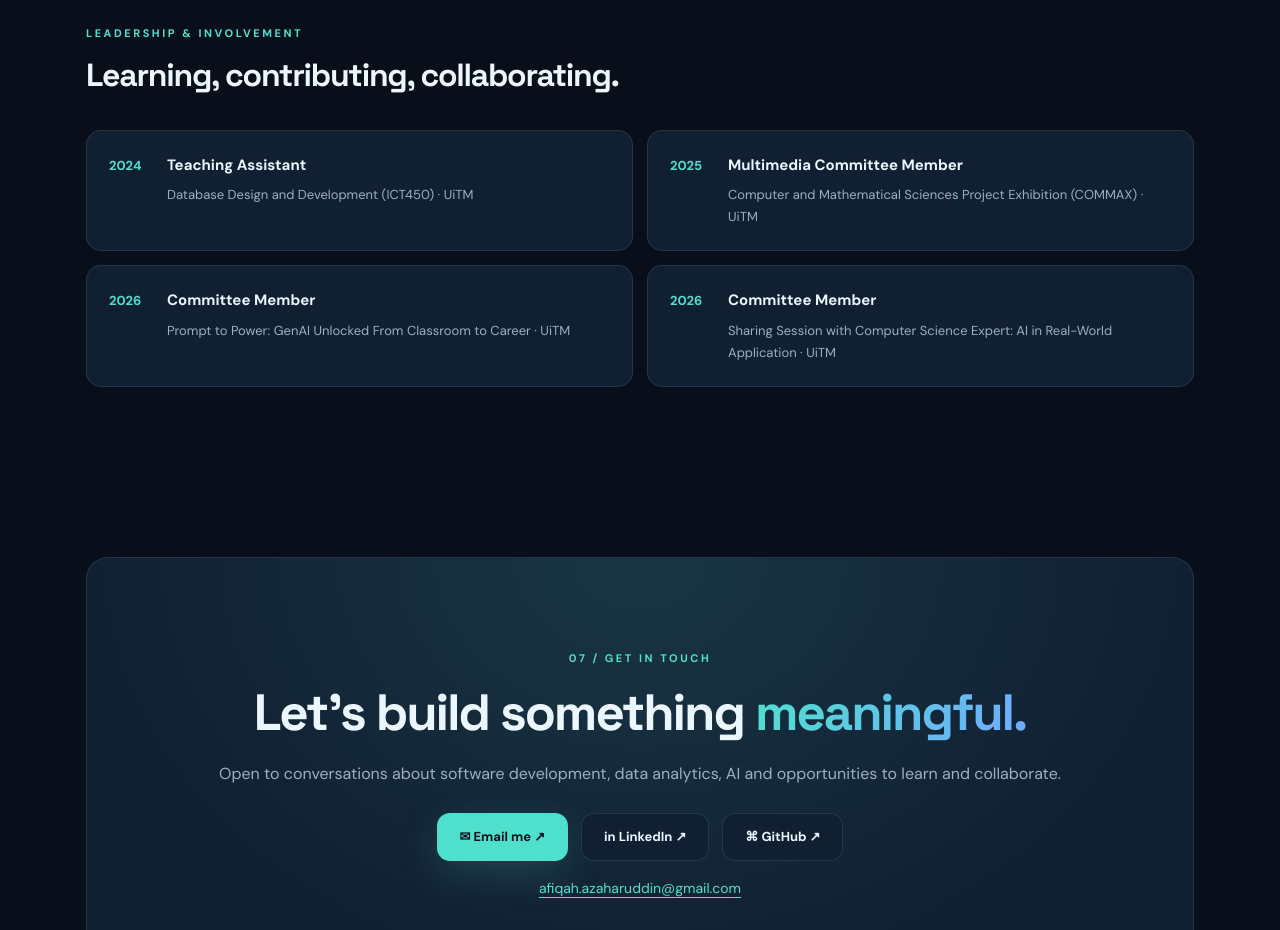
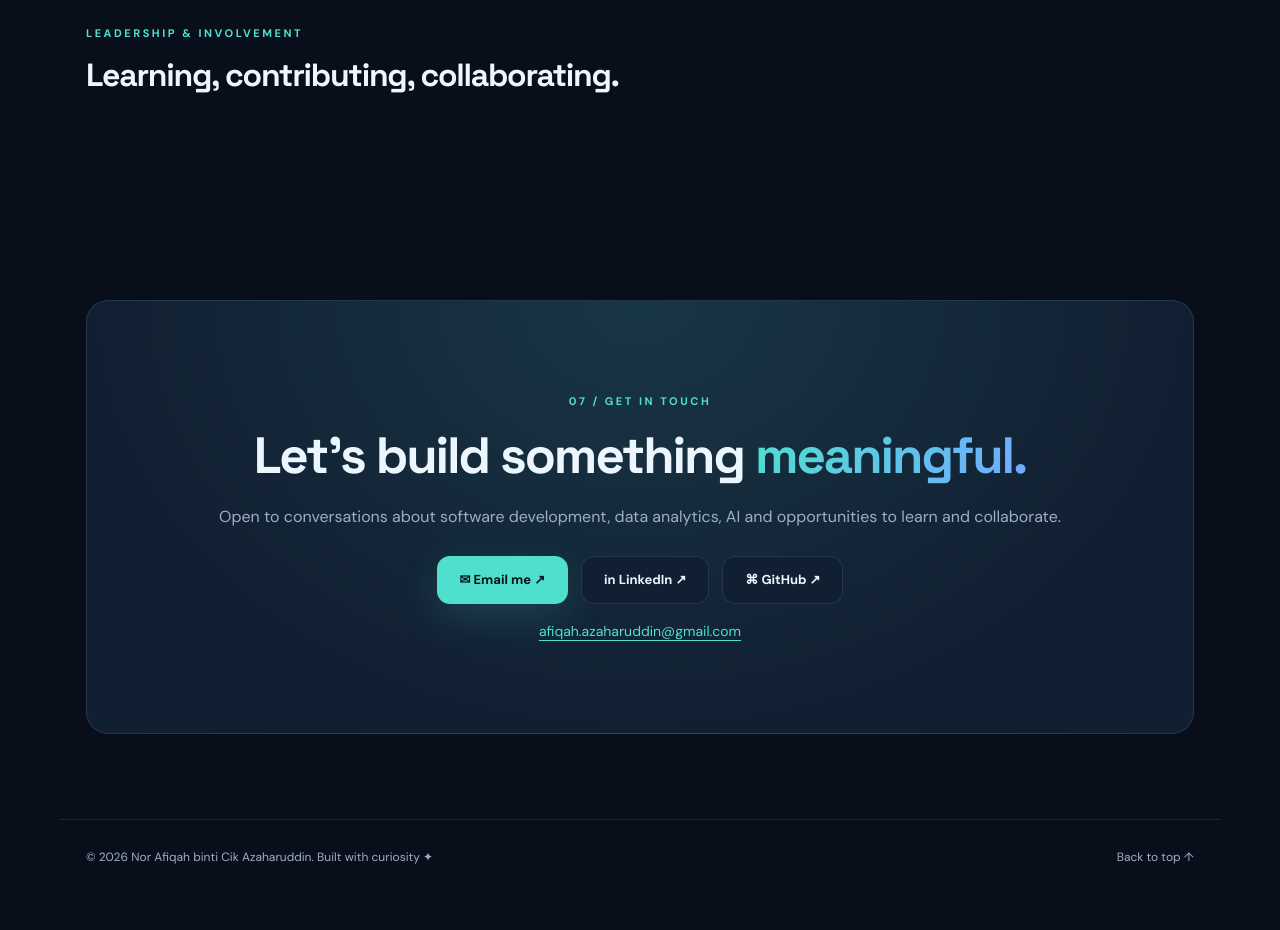
Before and after one commit to fiqahcaa/fiqahcaa.github.io, a plain HTML site: page index.html in a window 1280 px wide. Shown: the part 6460-7390 px from the top of the page. After the commit the page ends 7359 px from the top, so only its background shows below. Drawn offline with Linux system fonts and the light colour scheme.

Commit message:
Update index.html

```diff
--- a/index.html
+++ b/index.html
@@ -70,12 +70,6 @@
         <article class="recognition-card reveal"><span class="recognition-icon" aria-hidden="true">✦</span><span class="project-kind">CERTIFICATION · 2026</span><h3>Introduction to Artificial Intelligence</h3><p>IBM SkillsBuild</p></article>
       </div>
       <div class="section-intro involvement-heading reveal"><span class="section-kicker">LEADERSHIP &amp; INVOLVEMENT</span><h3>Learning, contributing, collaborating.</h3></div>
-      <div class="involvement-grid">
-        <article class="involvement-item reveal"><span class="involvement-year">2024</span><div><h4>Teaching Assistant</h4><p>Database Design and Development (ICT450) · UiTM</p></div></article>
-        <article class="involvement-item reveal"><span class="involvement-year">2025</span><div><h4>Multimedia Committee Member</h4><p>Computer and Mathematical Sciences Project Exhibition (COMMAX) · UiTM</p></div></article>
-        <article class="involvement-item reveal"><span class="involvement-year">2026</span><div><h4>Committee Member</h4><p>Prompt to Power: GenAI Unlocked From Classroom to Career · UiTM</p></div></article>
-        <article class="involvement-item reveal"><span class="involvement-year">2026</span><div><h4>Committee Member</h4><p>Sharing Session with Computer Science Expert: AI in Real-World Application · UiTM</p></div></article>
-      </div>
     </section>
     <section class="section container" id="contact"><div class="contact-panel reveal"><span class="section-kicker">07 / GET IN TOUCH</span><h2>Let’s build something <span class="gradient-text">meaningful.</span></h2><p>Open to conversations about software development, data analytics, AI and opportunities to learn and collaborate.</p><div class="contact-actions"><a class="btn btn-primary" href="mailto:afiqah.azaharuddin@gmail.com?subject=Hello%20Nor%20Afiqah">✉ Email me ↗</a><a class="btn btn-secondary" href="https://www.linkedin.com/in/nor-afiqah-cik-azaharuddin-59a60340a/" target="_blank" rel="noopener noreferrer">in LinkedIn ↗</a><a class="btn btn-secondary" href="https://github.com/fiqahcaa" target="_blank" rel="noopener noreferrer">⌘ GitHub ↗</a></div><p class="contact-email"><a href="mailto:afiqah.azaharuddin@gmail.com">afiqah.azaharuddin@gmail.com</a></p></div></section>
   </main>
```
